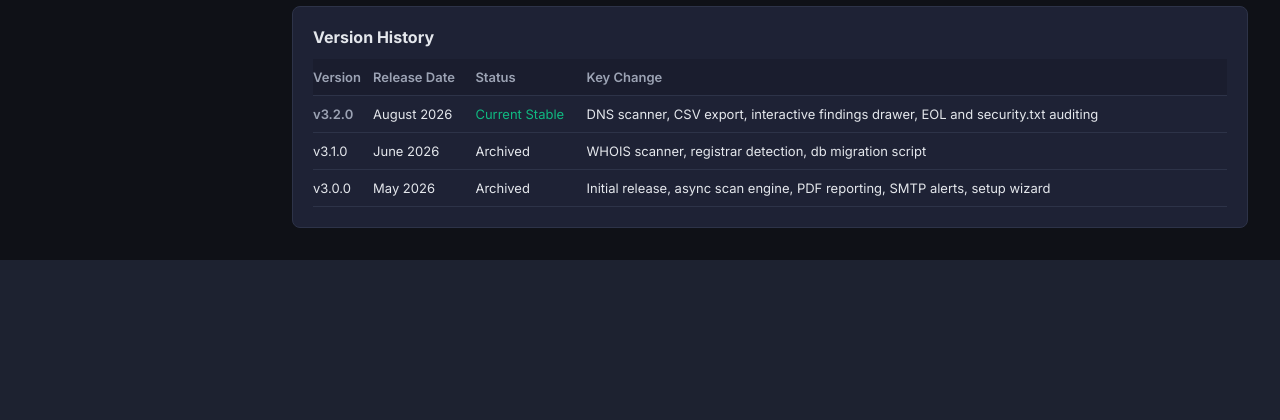
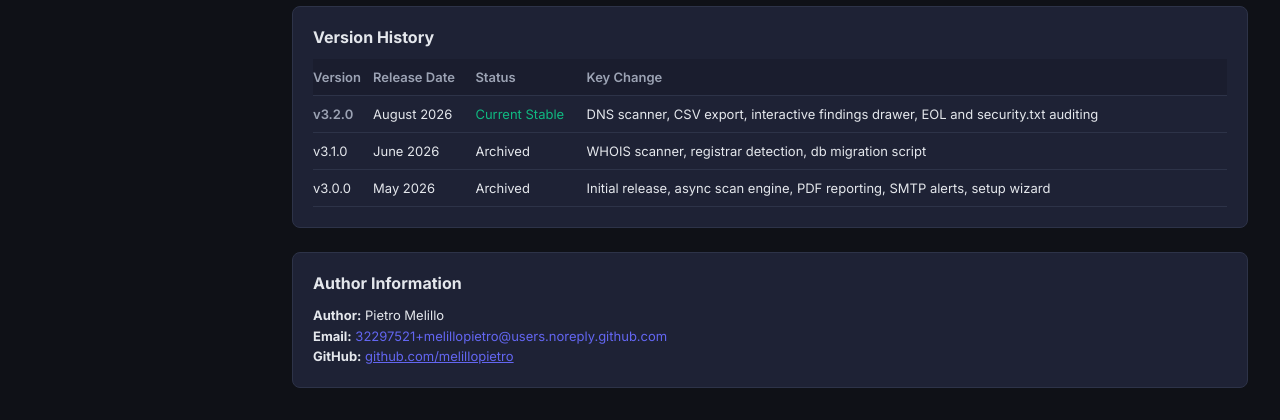
Before and after one commit to melillopietro/SentinelWP, a Python web app: template templates/changelog.html in a window 1280 px wide. Shown: the part 748-1168 px from the top of the page. Before the commit the page ends 1008 px from the top, so only its background shows below. Run offline with Jinja, Linux system fonts and the light colour scheme; the template is opened without the code that fills it, so the values that code supplies are empty.

Commit message:
Add Author Information section to changelog page

```diff
--- a/templates/changelog.html
+++ b/templates/changelog.html
@@ -77,4 +77,13 @@
         </tbody>
     </table>
 </div>
+
+<div style="background:var(--bg-card);border:1px solid var(--border);border-radius:var(--radius);padding:20px;margin-top:24px;">
+    <h3 style="font-size:16px;color:var(--text-primary);margin-bottom:12px;">Author Information</h3>
+    <p style="font-size:13px;color:var(--text-primary);line-height:1.6;">
+        <strong>Author:</strong> Pietro Melillo<br>
+        <strong>Email:</strong> <a href="mailto:32297521+melillopietro@users.noreply.github.com" style="color:var(--accent);">32297521+melillopietro@users.noreply.github.com</a><br>
+        <strong>GitHub:</strong> <a href="https://github.com/melillopietro" target="_blank" rel="noopener noreferrer" style="color:var(--accent);text-decoration:underline;">github.com/melillopietro</a>
+    </p>
+</div>
 {% endblock %}
```
